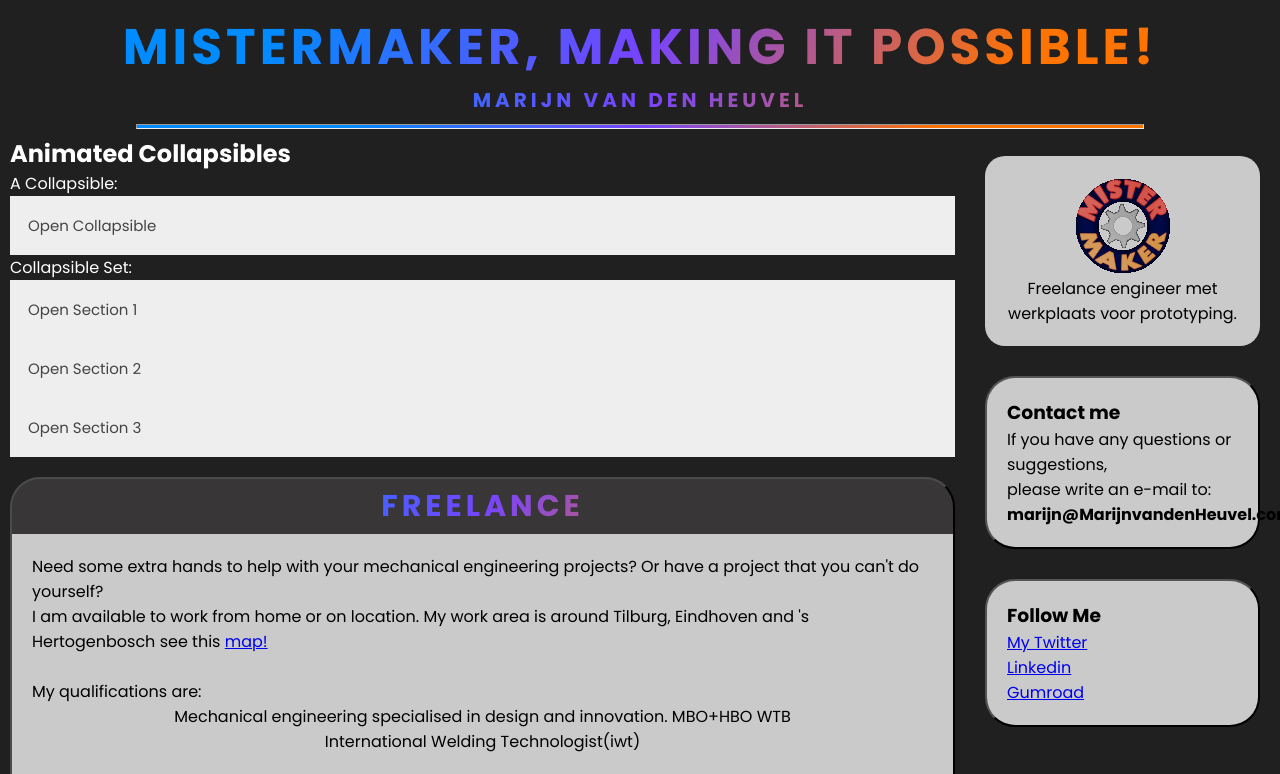
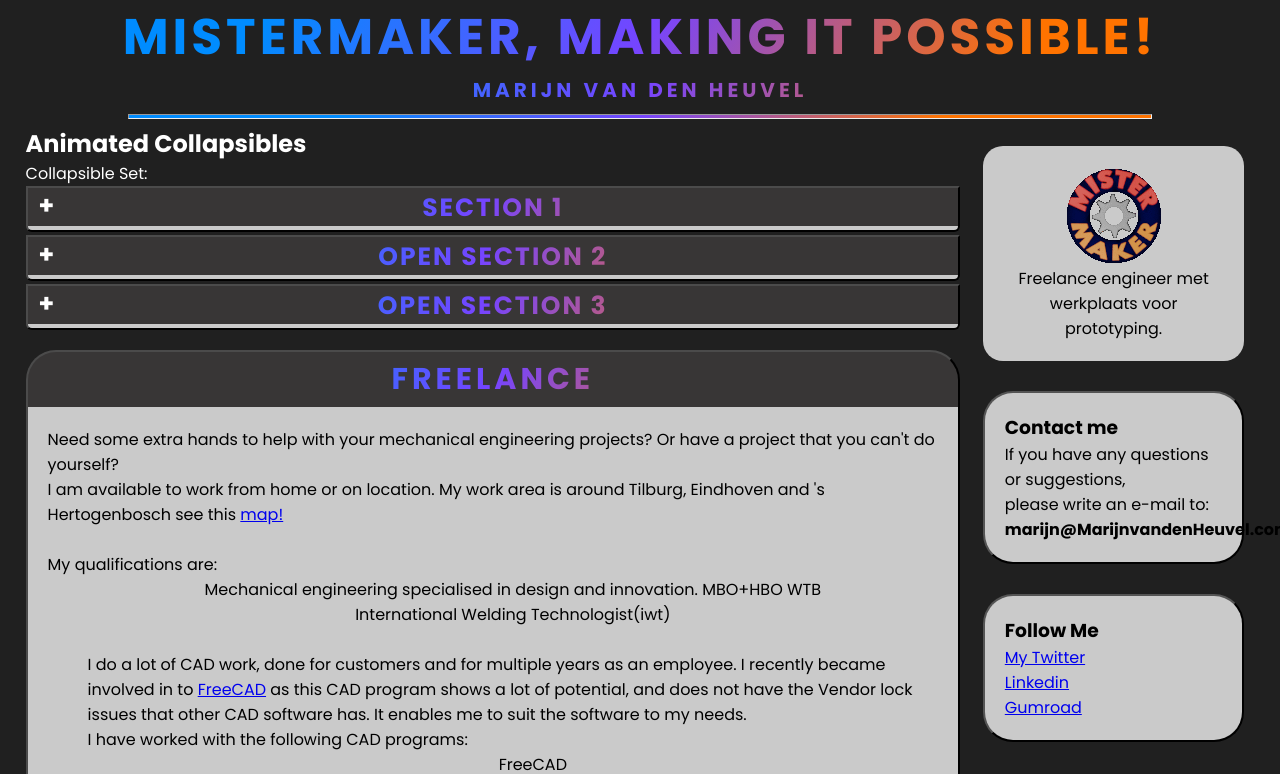
Before and after one commit to MisterMakerNL/MisterMakerNL.github.io, a plain HTML site: page index.html in a window 1280 px wide. Shown: the top 774 px of the page. Drawn offline with Linux system fonts and the light colour scheme.

Commit message:
backup working collaps

```diff
--- a/index.html
+++ b/index.html
@@ -6,6 +6,8 @@
     <title>MisterMaker Freelancer</title>
     <!----CSS link----->
     <link rel="stylesheet" href="style.css">
+    <meta name="viewport" content="width=device-width, initial-scale=1">
+
 </head>
 <body>
 
@@ -20,23 +22,16 @@
 <div class="row">
   <div class="leftcolumn">
     <h2>Animated Collapsibles</h2>
-
-    <p>A Collapsible:</p>
-    <button class="collapsible">Open Collapsible</button>
+    <p>Collapsible Set:</p>
+    <button class="collapsible"><h2>section 1</h2></button>
     <div class="content">
       <p>Lorem ipsum dolor sit amet, consectetur adipisicing elit, sed do eiusmod tempor incididunt ut labore et dolore magna aliqua. Ut enim ad minim veniam, quis nostrud exercitation ullamco laboris nisi ut aliquip ex ea commodo consequat.</p>
     </div>
-
-    <p>Collapsible Set:</p>
-    <button class="collapsible">Open Section 1</button>
+    <button class="collapsible"><h2>Open Section 2</h2></button>
     <div class="content">
       <p>Lorem ipsum dolor sit amet, consectetur adipisicing elit, sed do eiusmod tempor incididunt ut labore et dolore magna aliqua. Ut enim ad minim veniam, quis nostrud exercitation ullamco laboris nisi ut aliquip ex ea commodo consequat.</p>
     </div>
-    <button class="collapsible">Open Section 2</button>
-    <div class="content">
-      <p>Lorem ipsum dolor sit amet, consectetur adipisicing elit, sed do eiusmod tempor incididunt ut labore et dolore magna aliqua. Ut enim ad minim veniam, quis nostrud exercitation ullamco laboris nisi ut aliquip ex ea commodo consequat.</p>
-    </div>
-    <button class="collapsible">Open Section 3</button>
+    <button class="collapsible"><h2>Open Section 3</h2></button>
     <div class="content">
       <p>Lorem ipsum dolor sit amet, consectetur adipisicing elit, sed do eiusmod tempor incididunt ut labore et dolore magna aliqua. Ut enim ad minim veniam, quis nostrud exercitation ullamco laboris nisi ut aliquip ex ea commodo consequat.</p>
     </div>
--- a/style.css
+++ b/style.css
@@ -1,7 +1,6 @@
 @import url('https://fonts.googleapis.com/css2?family=Poppins:wght@400;500;600;700&display=swap');
 *{
     margin: 0;
-    padding: 0;
     box-sizing: border-box;
     font-family: 'Poppins', sans-serif;
 
@@ -9,7 +8,6 @@
 
 body {
   font-family: Arial;
-  padding: 10px;
   background: #202020;
 }
 hr  {
@@ -74,6 +72,7 @@ hr  {
 /* Left column */
 .leftcolumn {
   float: left;
+  padding-left: 2%;
   width: 75%;
   color: #ffffff;
 }
@@ -91,34 +90,75 @@ hr  {
     margin-left: auto;
     margin-right: auto;
 }
+
+
+.collapsible h2 {
+    text-align: center;
+    color: #1f1f25;
+    font-size: 25px;
+    text-transform: uppercase;
+    letter-spacing: 2px;
+    background: linear-gradient(120deg, #008cff 20.69%, #7644ff 50.19%,#ff7300 79.69%);
+    background-clip: text;
+    -webkit-text-fill-color: transparent;
+    margin: -40px 0px;
+    padding-top: 40px;
+}
+
+
 .collapsible {
-    background-color: #eee;
-    color: #444;
+    background-color: #383636;
+    border-radius: 0px 0px 0px 0px;
+    border-style: outset;
+    border-color: #4b4b4b;
+    border-width: 2px 2px 0px 2px;
     cursor: pointer;
-    padding: 18px;
     width: 100%;
-    border: none;
-    text-align: left;
-    outline: none;
-    font-size: 15px;
-  }
-/* Add a background color to the button if it is clicked on (add the .active class with JS), and when you move the mouse over it (hover) */
-.active, .collapsible:hover {
-    background-color: #ccc;
+    color: #fff;
+
+    display: inline-block;
+   }
+
+  .active, .collapsible:hover {
+    background-color: #4b4b4b;
   }
 
-  /* Style the collapsible content. Note: hidden by default */
+
+  .collapsible:after {
+    content: '\002B';
+    color: white;
+    font-size: 25px;
+    font-weight: bold;
+    text-align: center;
+    float: inline-start;
+    margin-left: 5px;
+    margin-right: 5px;
+  }
+
+  .active:after {
+    content: "\2212";
+  }
+
+
   .content {
-    padding: 0 18px;
-    display: none;
+    background-color: #cacaca;
+    margin-bottom: 3px;
+    padding: 2px 25px;
+    border-style: outset;
+    border-radius: 0px 0px 20px 20px;
+    color: #000000;
+    border-color: #4b4b4b;
+    border-width: 0px 2px 2px 2px;
+    max-height: 0;
     overflow: hidden;
-    background-color: #f1f1f1;
+    transition: max-height 0.2s ease-out;
   }
 /* Right column */
 .rightcolumn {
   float: left;
   width: 25%;
-  padding-left: 20px;
+  padding-left: 1%;
+  padding-right: 2%;
   color: #ffffff;
 }
 
```
Also changed, not shown: test.html (added, +97 -0 lines).
